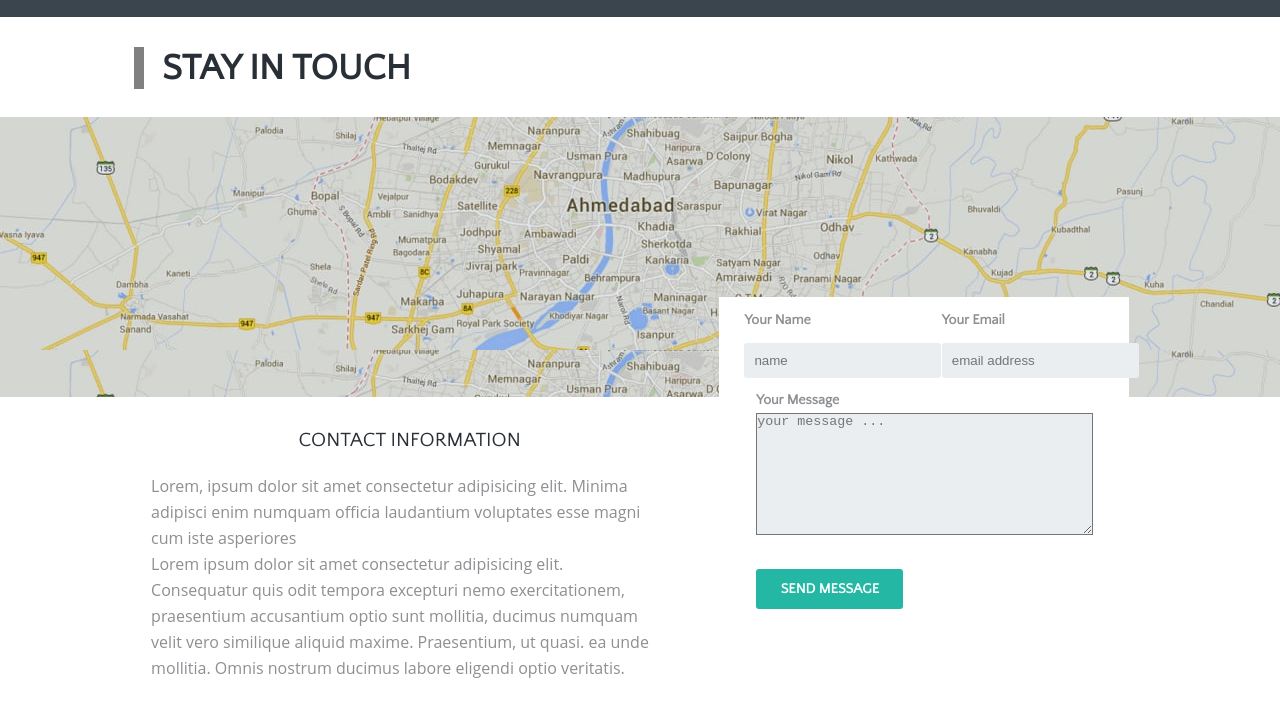
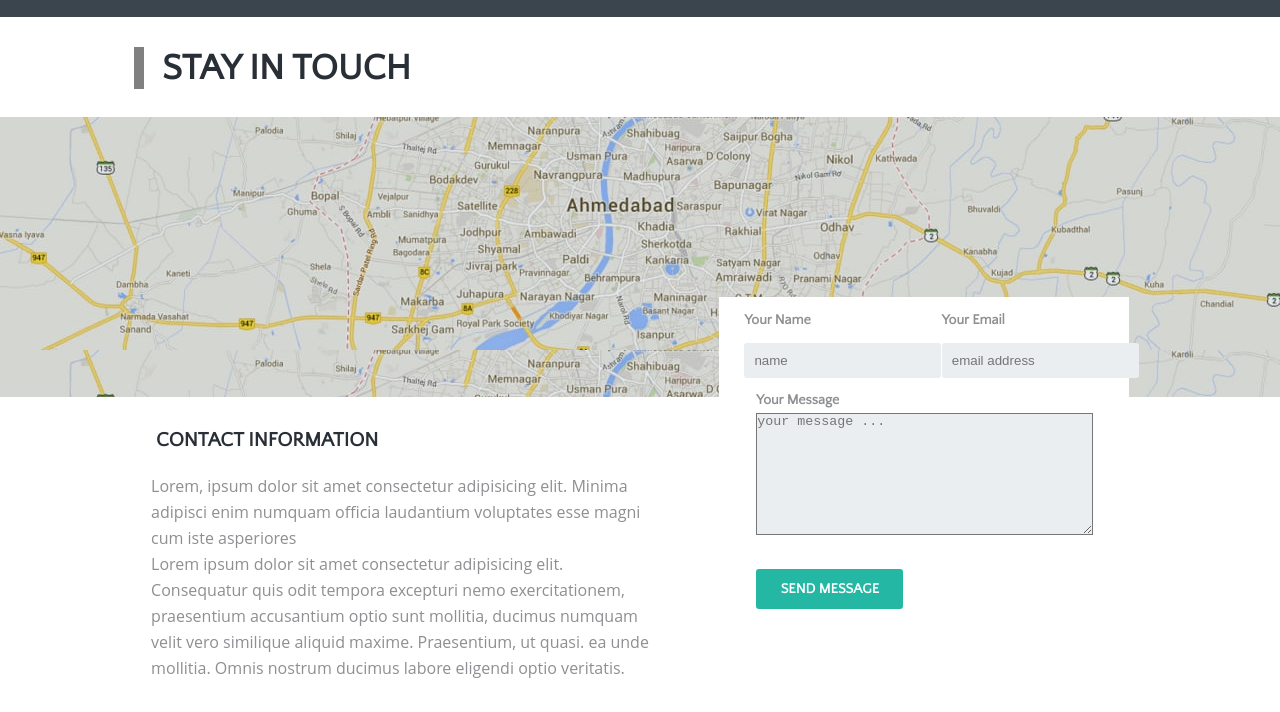
Before and after one commit to Iqbal0786/quolam-assignment, a plain HTML site: page index.html in a window 1280 px wide. Shown: the part 4144-4856 px from the top of the page. Drawn offline with Linux system fonts and the light colour scheme.

Commit message:
some changes

```diff
--- a/styles/index.css
+++ b/styles/index.css
@@ -758,9 +758,9 @@ border: none ;
          font-size: 20px;
 line-height: 26px;
 color: #292f36;
-font-weight: 200;
+font-weight: 600;
 font-family: "Quattrocento Sans";
-text-align: center;
+/* text-align: center; */
 margin-top: 30px;
 margin-bottom: 20px;
 margin-left: 5px;
```
